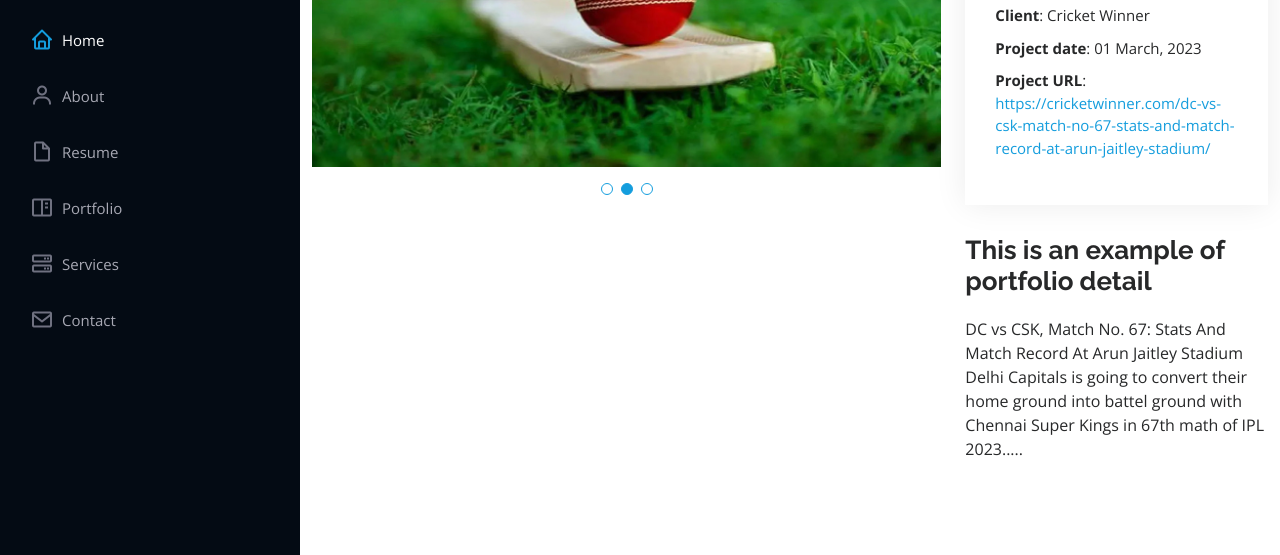
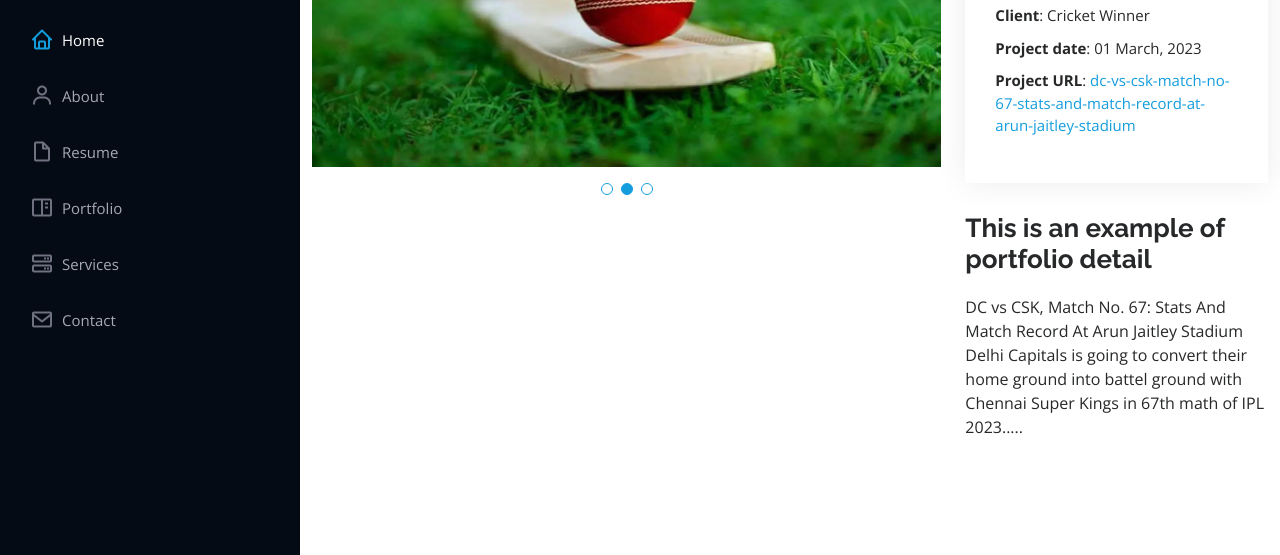
Before and after one commit to Rohit-Chanda/Portfolio, a plain HTML site: page sports.html in a window 1280 px wide. Shown: the part 245-800 px from the top of the page. Drawn offline with nearby package versions, Linux system fonts and the light colour scheme.

Commit message:
Update sports.html

```diff
--- a/sports.html
+++ b/sports.html
@@ -113,7 +113,7 @@
                 <li><strong>Category</strong>: Sports Blog</li>
                 <li><strong>Client</strong>: Cricket Winner</li>
                 <li><strong>Project date</strong>: 01 March, 2023</li>
-                <li><strong>Project URL</strong>: <a href="#">https://cricketwinner.com/dc-vs-csk-match-no-67-stats-and-match-record-at-arun-jaitley-stadium/</a></li>
+                <li><strong>Project URL</strong>: <a href="https://cricketwinner.com/dc-vs-csk-match-no-67-stats-and-match-record-at-arun-jaitley-stadium/">dc-vs-csk-match-no-67-stats-and-match-record-at-arun-jaitley-stadium</a></li>
               </ul>
             </div>
             <div class="portfolio-description">
```
